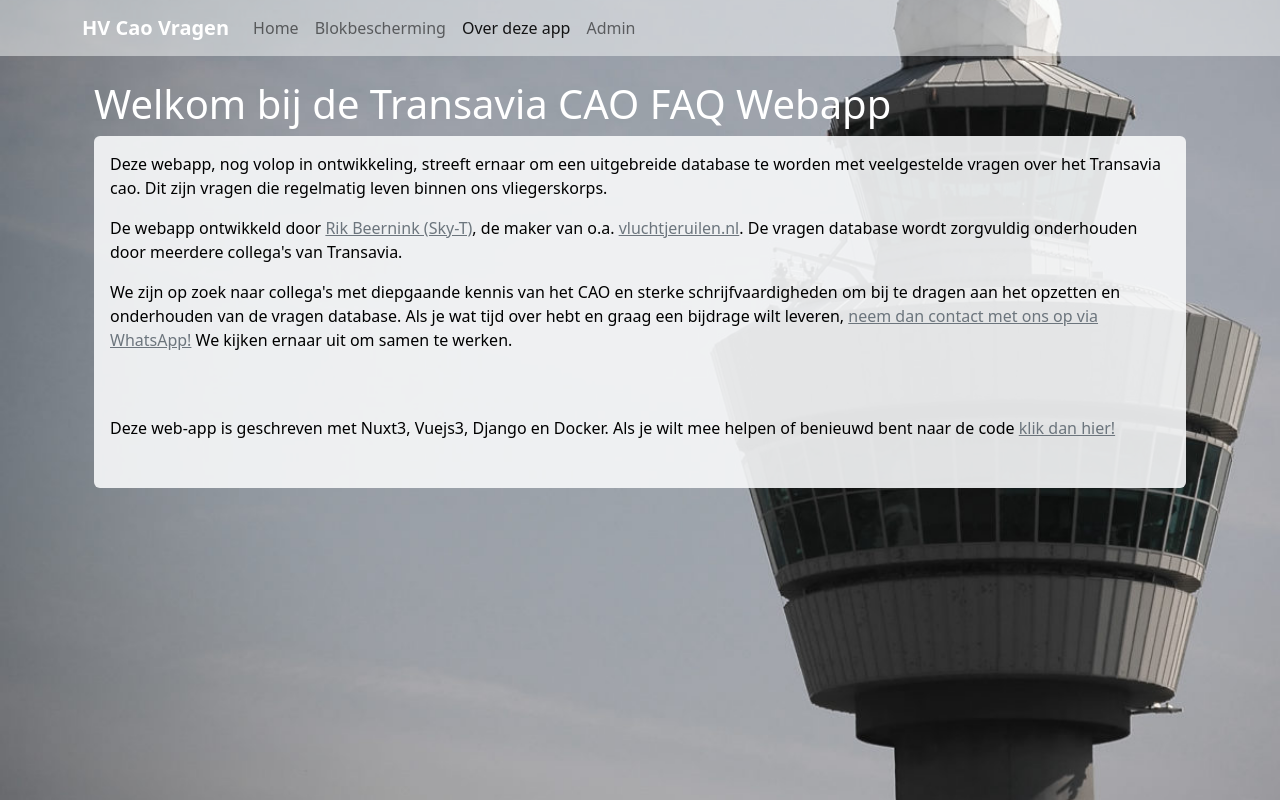
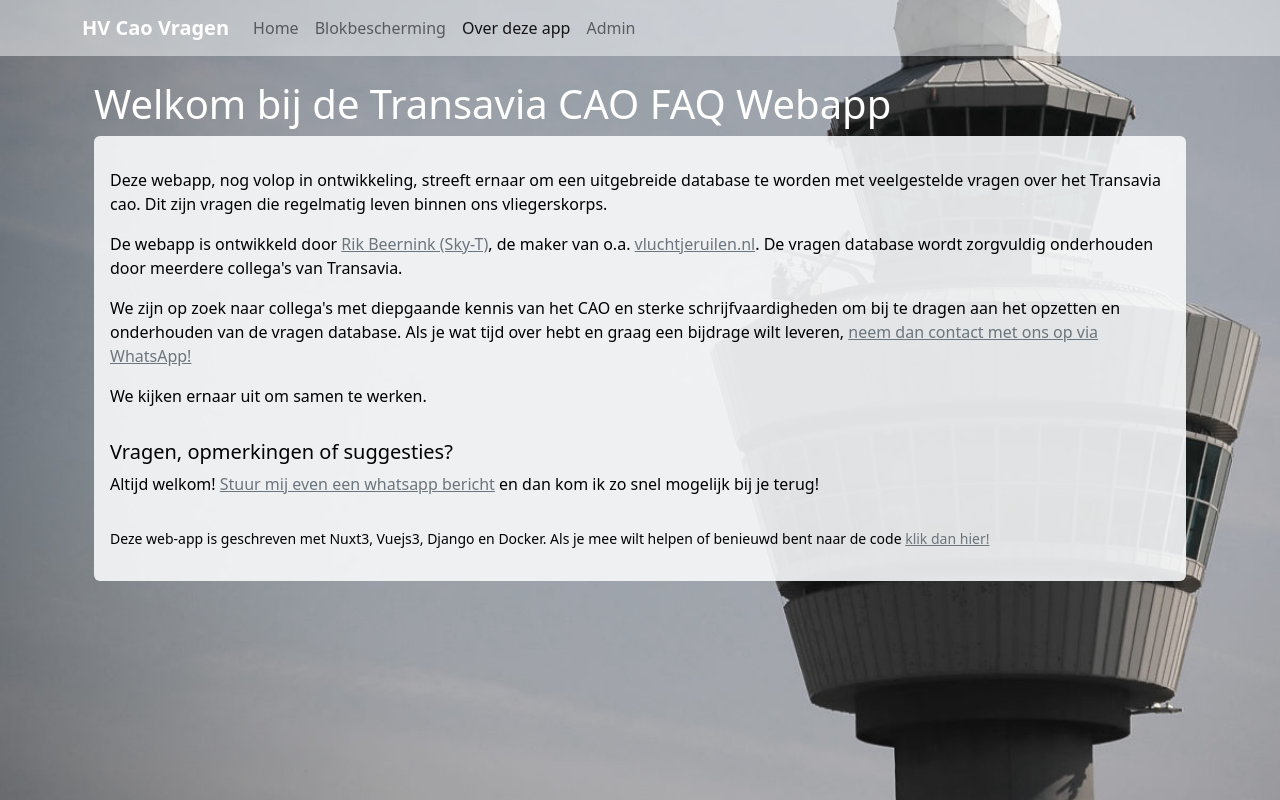
Before and after one commit to DartLazer/hvcao-pwa, a Nuxt app in the folder nuxt3/: page /about in a window 1280 px wide. Built offline with nearby package versions, Linux system fonts and the light colour scheme.

Commit message:
Added contact section to about and reformatting.

```diff
--- a/nuxt3/pages/about.vue
+++ b/nuxt3/pages/about.vue
@@ -2,22 +2,29 @@
   <div>
     <div class="container  col-md-auto rounded-1">
       <h1>Welkom bij de Transavia CAO FAQ Webapp</h1>
-      <div class="rounded-2 p-3 pb-5 pt-3 text-black" style="background: RGBA(248, 249, 250, 0.9)">
-        <p>Deze webapp, nog volop in ontwikkeling, streeft ernaar om een uitgebreide database te worden met veelgestelde
+      <div class="rounded-2 p-3  text-black" style="background: RGBA(248, 249, 250, 0.9)">
+        <div class="pb-3 pt-3">
+          <p>Deze webapp, nog volop in ontwikkeling, streeft ernaar om een uitgebreide database te worden met
+            veelgestelde
             vragen over het Transavia cao. Dit zijn vragen die regelmatig leven binnen ons vliegerskorps.</p>
-        <p>De webapp ontwikkeld door <a class="link-secondary" href="https://www.sky-t.nl">Rik Beernink
+          <p>De webapp is ontwikkeld door <a class="link-secondary" href="https://www.sky-t.nl">Rik Beernink
             (Sky-T)</a>, de maker van o.a. <a href="www.vluchtjeruilen.nl" class="link-secondary">vluchtjeruilen.nl</a>.
             De vragen database wordt zorgvuldig onderhouden door meerdere
             collega's van Transavia.</p>
           <p>We zijn op zoek naar collega's met diepgaande kennis van het CAO en sterke schrijfvaardigheden om bij te
-          dragen aan het opzetten en onderhouden van de vragen database. Als je wat tijd over hebt en graag een bijdrage
+            dragen aan het opzetten en onderhouden van de vragen database. Als je wat tijd over hebt en graag een
+            bijdrage
             wilt leveren, <a class="link-secondary" href="https://wa.me/31652500397">neem dan contact met ons op via
-            WhatsApp!</a>
+              WhatsApp!</a></p>
+          <p>
             We kijken ernaar uit om samen te werken.</p>
-        <br/>
-        <br/>
-        Deze web-app is geschreven met Nuxt3, Vuejs3, Django en Docker. Als je wilt mee helpen of benieuwd bent naar de
-        code <a href="https://github.com/DartLazer/hvcao-pwa" class="link-secondary">klik dan hier!</a>
+          <h5 class="pt-3">Vragen, opmerkingen of suggesties?</h5>
+          <p>Altijd welkom! <a class="link-secondary" href="https://wa.me/31652500397">Stuur mij even een whatsapp
+            bericht</a> en dan kom ik zo snel mogelijk bij je terug!</p>
+        </div>
+        <p class="small">Deze web-app is geschreven met Nuxt3, Vuejs3, Django en Docker. Als je mee wilt helpen of
+          benieuwd bent naar de
+          code <a href="https://github.com/DartLazer/hvcao-pwa" class="link-secondary">klik dan hier!</a></p>
       </div>
     </div>
   </div>
```
Lines whose indentation alone changed are shown as unchanged.
